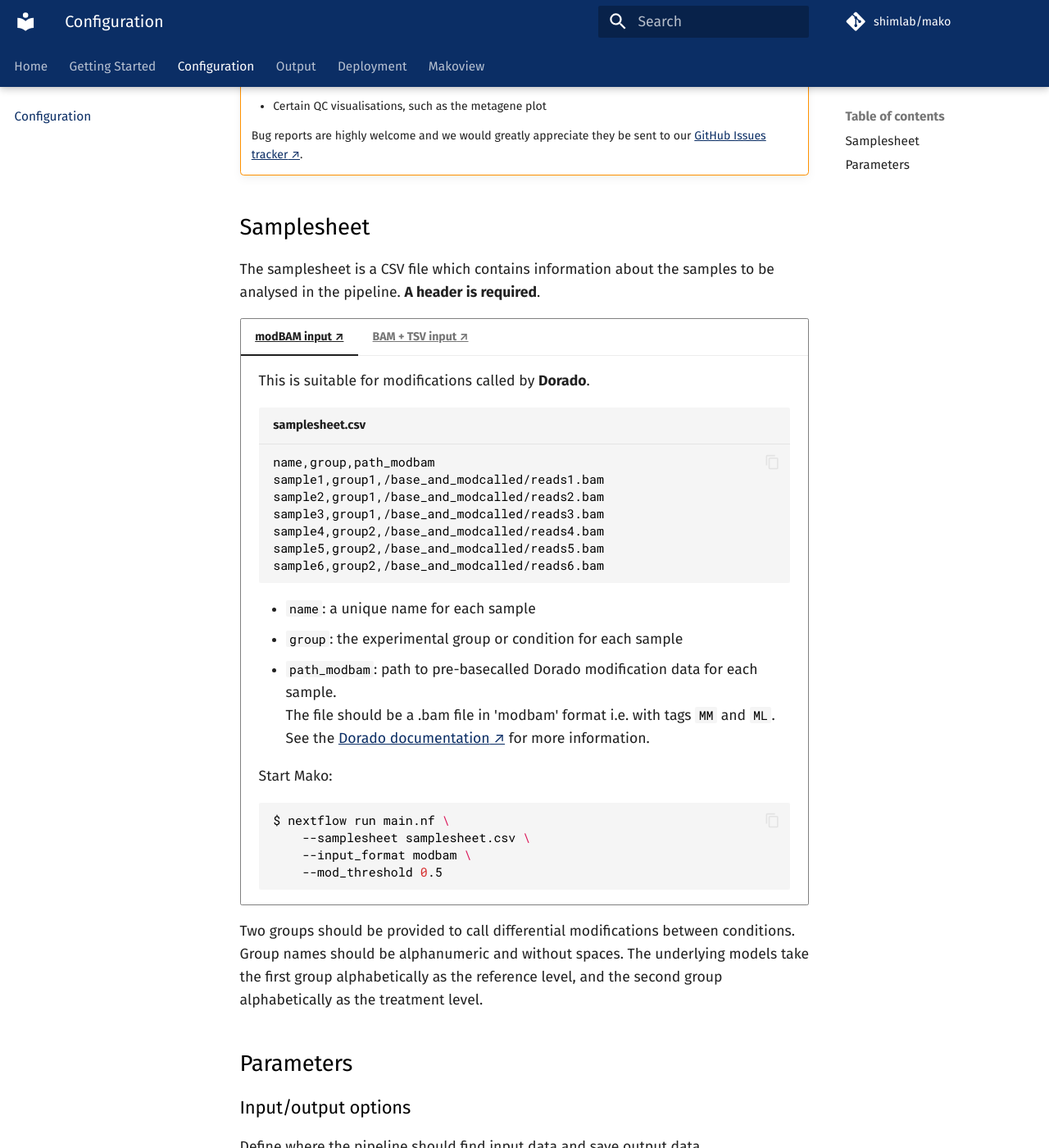
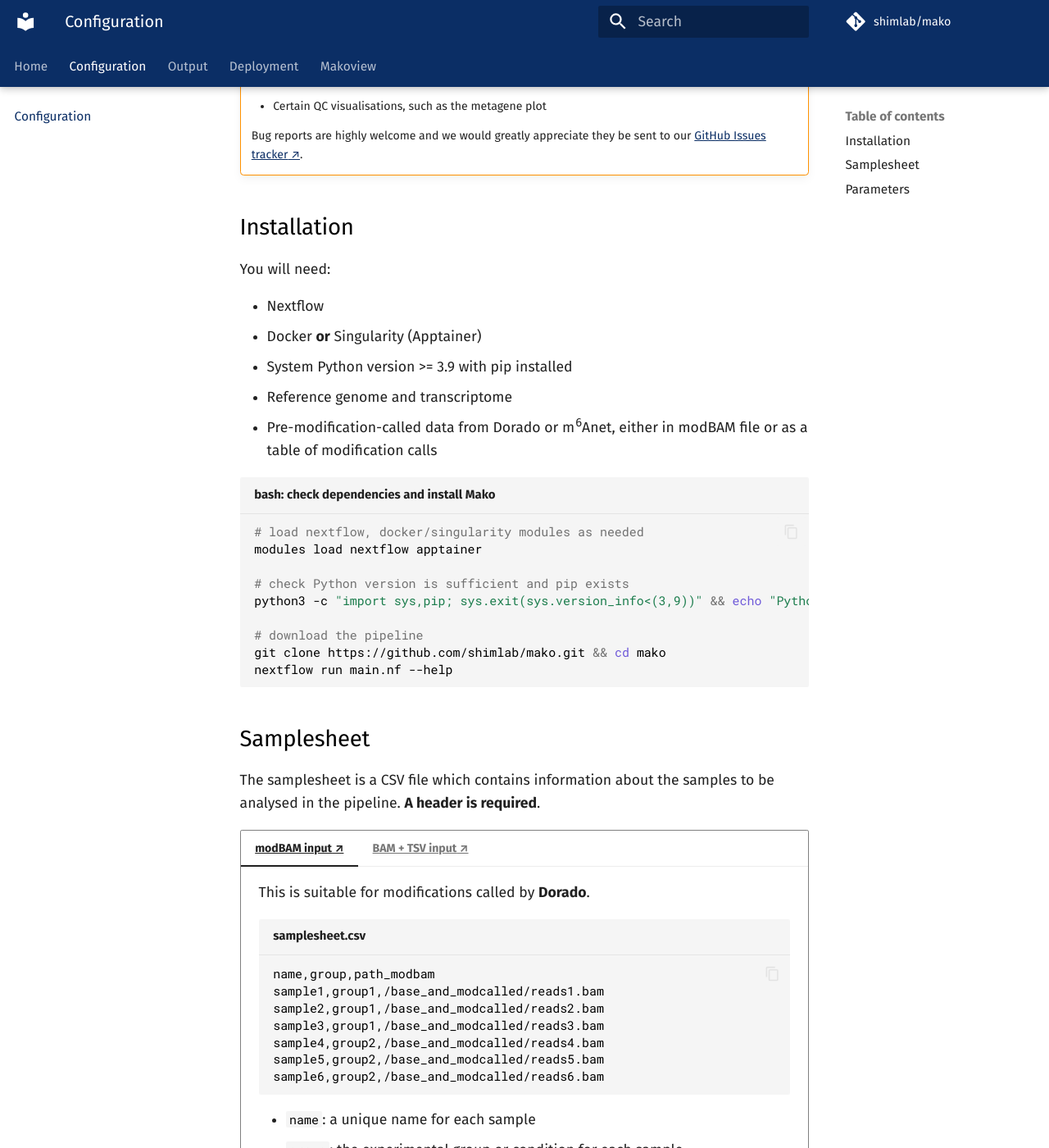
Before and after one commit to shimlab/mako, an MkDocs documentation site: the page built from content/configuration.md, in a window 1280 px wide and 1400 px high, scrolled down 246 px. Shown: the whole window at 82% size. Built offline with MkDocs 1.6.1 and Material for MkDocs 9.7.7, drawn with Linux system fonts in a browser that asks for light colours; comment, search, counter and statistics services are not loaded; some of the changed text lies outside the part shown.

Commit message:
General updates to documentation

````diff
--- a/content/configuration.md
+++ b/content/configuration.md
@@ -8,6 +8,28 @@ title: Configuration
     - Certain QC visualisations, such as the metagene plot
 
     Bug reports are highly welcome and we would greatly appreciate they be sent to our [GitHub Issues tracker](https://github.com/shimlab/mako/issues).
+
+## Installation
+
+You will need:
+
+- Nextflow
+- Docker **or** Singularity (Apptainer)
+- System Python version >= 3.9 with pip installed
+- Reference genome and transcriptome
+- Pre-modification-called data from Dorado or m<sup>6</sup>Anet, either in modBAM file or as a table of modification calls
+
+```bash title="bash: check dependencies and install Mako"
+# load nextflow, docker/singularity modules as needed
+modules load nextflow apptainer
+
+# check Python version is sufficient and pip exists
+python3 -c "import sys,pip; sys.exit(sys.version_info<(3,9))" && echo "Python OK" || echo "Python FAIL"
+
+# download the pipeline
+git clone https://github.com/shimlab/mako.git && cd mako
+nextflow run main.nf --help
+```
 
 
 ## Samplesheet
@@ -33,8 +55,9 @@ The samplesheet is a CSV file which contains information about the samples to be
     The file should be a .bam file in 'modbam' format i.e. with tags `MM` and `ML`. See the [Dorado documentation](https://software-docs.nanoporetech.com/dorado/latest/basecaller/mods/) for more information.
 
     Start Mako:
-    ```sh
+    ```bash title="bash"
     $ nextflow run main.nf \
+        -profile singularity \
         --samplesheet samplesheet.csv \
         --input_format modbam \
         --mod_threshold 0.5
@@ -60,8 +83,9 @@ The samplesheet is a CSV file which contains information about the samples to be
       If using m6Anet, this file is `data.indiv_proba.csv`. The file must have columns `transcript_id, transcript_position, read_index, probability_modified`.
 
     Start Mako:
-    ```sh
+    ```bash title="bash"
     $ nextflow run main.nf \
+        -profile singularity \
         --samplesheet samplesheet.csv \
         --input_format table \
         --mod_threshold 0.033379376
@@ -75,4 +99,9 @@ Two groups should be provided to call differential modifications between conditi
 
 ## Parameters
 
+!!! note
+    If your institution has an [nf-core configuration](https://nf-co.re/configs/) available, you can access it through `-profile` i.e. `-profile wehi` to use the WEHI Milton HPC. See [Execution Profiles](deployment.md#execution-profiles) for more.
+
+    Dependencies for Mako are distributed as container images for Docker and Singularity (Apptainer). If not using an nf-core configuration, run Mako using `-profile docker` or `-profile singularity`.
+
 --8<-- "includes/parameters.html"
--- a/content/deployment.md
+++ b/content/deployment.md
@@ -28,11 +28,11 @@ To run this pipeline, it is strongly recommended to use Docker or Singularity/Ap
 If you are unable to use containers through Nextflow (strongly recommended), we release images with almost all dependencies bundled on GitHub Packages for:
 
 - Docker: [`ghcr.io/olliecheng/mako_main_docker`](https://github.com/users/olliecheng/packages/container/package/mako_main_docker)
-- Singularity/Apptainer: [`ghcr.io/olliecheng/mako_main_singularity`](https://github.com/users/olliecheng/packages/container/package/mako_main_singularity)
+- Singularity/Apptainer: [`oras://ghcr.io/olliecheng/mako_main_singularity`](https://github.com/users/olliecheng/packages/container/package/mako_main_singularity)
   This is an ORAS endpoint, so Singularity can pull without first needing to convert from Docker images, which can take a long time. Do not use this image with Docker, it will fail.
 
 If you are using these images manually, make sure to use a tagged version, as each version is tagged alongside the Mako build commit that it supports.
 
 ### Containerless deployment
 
-To install the dependencies manually, you can install necessary software using [the Dockerfile and build scripts](https://github.com/shimlab/mako/tree/main/image) as a guide. See `install_R_dependencies.R` and `requirements.txt` for R and Python dependencies respectively.
+To install the dependencies manually, you can install necessary software using [the Dockerfile and build scripts](https://github.com/shimlab/mako/tree/main/image) as a guide. See `install_R_dependencies.R` and `requirements.txt` for R and Python dependencies respectively. This approach is not officially supported, as we cannot guarantee dependencies will be installed correctly on your machine.
--- a/mkdocs.yml
+++ b/mkdocs.yml
@@ -49,7 +49,6 @@ docs_dir: content
 
 nav:
   - Home: index.md
-  - Getting Started: getting-started.md
   - Configuration: configuration.md
   - Output: output.md
   - Deployment: deployment.md
````
Also changed, not shown: content/getting-started.md (deleted, +0 -70 lines), content/index.md (+1 -4 lines), content/makoview.md (+26 -18 lines), content/assets/makoview.png.
